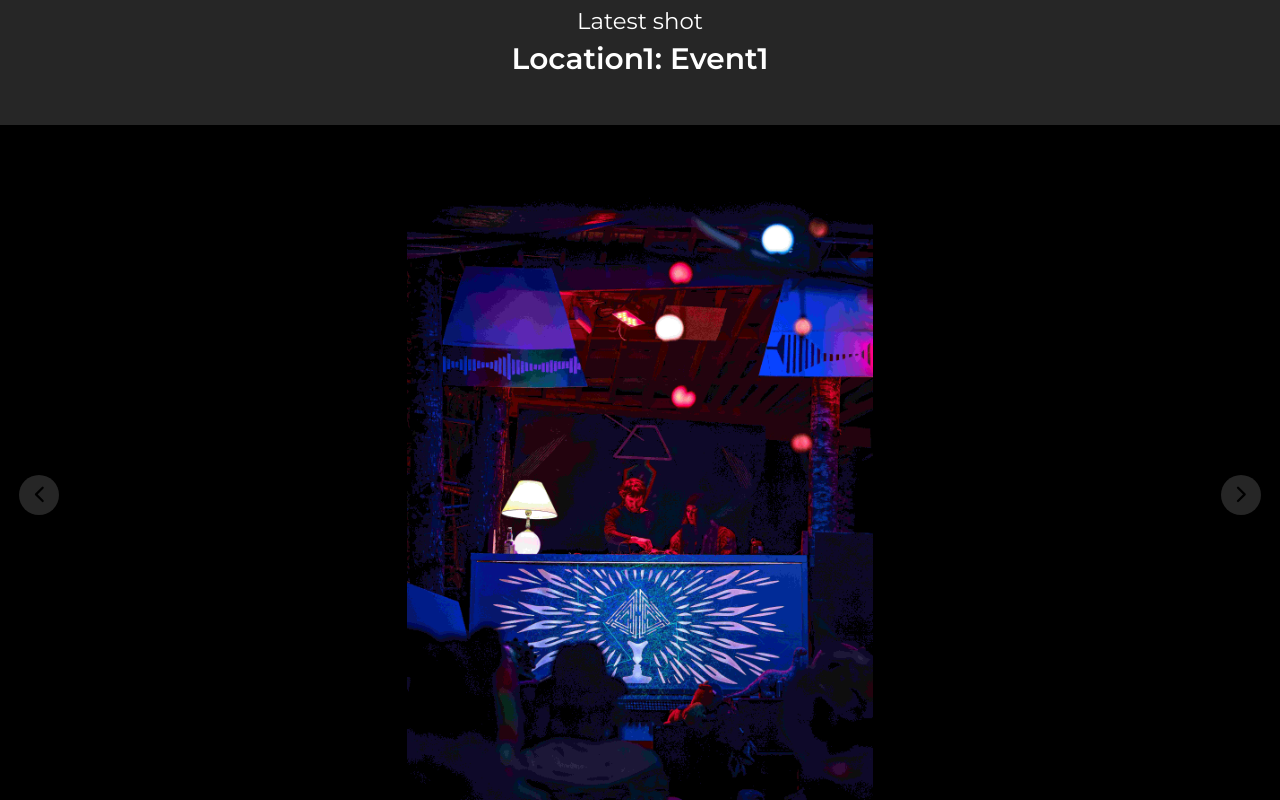
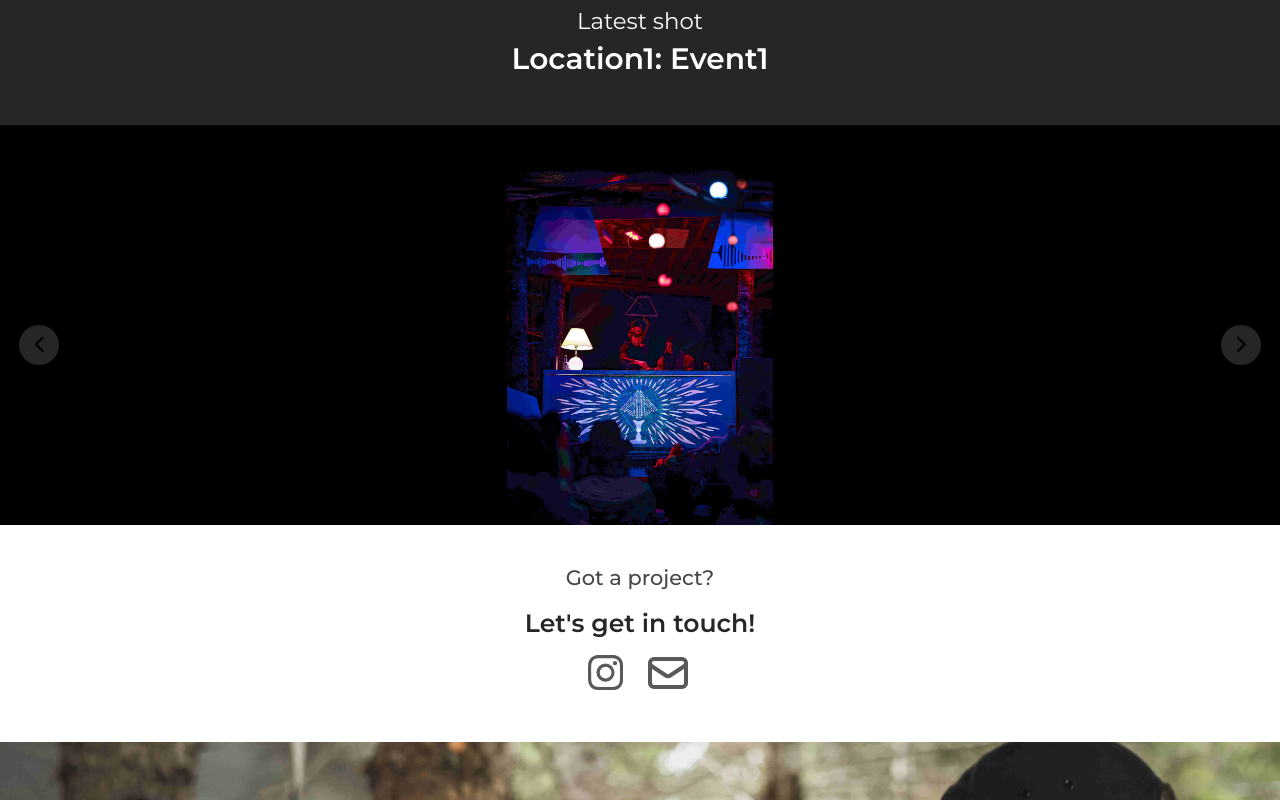
Before and after one commit to hn275/quinn-website, a React (Create React App) app: page / in a window 1280 px wide. Shown: the part 840-1640 px from the top of the page. Built offline with nearby package versions, Linux system fonts and the light colour scheme.

Commit message:
fixed bug on image carousel

```diff
--- a/src/Features/Carousel/Carousel.tsx
+++ b/src/Features/Carousel/Carousel.tsx
@@ -10,27 +10,74 @@ interface CarouselPropTypes {
 const Carousel: React.FC<CarouselPropTypes> = ({ event }): JSX.Element => {
     const images = [...event.vertical, ...event.horizontal]; // all images
     const imagesLength = images.length; // length of all images
-    const [imageIndex, setImageIndex] = useState<number>(0); // image index for the carousel
+    const [topLevelImageIndex, setTopLevelImageIndex] = useState<number>(0); // image index for the carousel
+    // const [isAutoLooping, setIsAutoLooping] = useState<boolean>(true); // auto looping for carousel
     // handle click events
     const handleNext = (): void => {
-        if (imageIndex < imagesLength - 1) {
-            setImageIndex((prevIndex) => (prevIndex += 1));
+        // setting top level image index
+        if (topLevelImageIndex < imagesLength - 1) {
+            setTopLevelImageIndex((prevIndex) => (prevIndex += 1));
         } else {
-            setImageIndex(0); // loop back to the beginning
+            setTopLevelImageIndex(0); // loop back to the beginning
         }
+        // set autoloop to false
+        // setIsAutoLooping(false);
     };
     const handlePrev = (): void => {
-        if (imageIndex > 0) {
-            setImageIndex((prevIndex) => (prevIndex -= 1));
+        // set top level image index
+        if (topLevelImageIndex > 0) {
+            setTopLevelImageIndex((prevIndex) => (prevIndex -= 1));
         } else {
-            setImageIndex(imagesLength - 1); // loop forward to the end
+            setTopLevelImageIndex(imagesLength - 1); // loop forward to the end
         }
+        // set autoloop to false
+        // setIsAutoLooping(false);
+    };
+    // auto loop
+    // useEffect(() => {
+    //     const intervalId = setInterval(() => {
+    //         console.log(topLevelImageIndex);
+    //         if (isAutoLooping) {
+    //             if (topLevelImageIndex < imagesLength - 1) {
+    //                 setTopLevelImageIndex((prevIndex) => (prevIndex += 1));
+    //             } else {
+    //                 setTopLevelImageIndex(0); // loop back to the beginning
+    //             }
+    //         }
+    //     }, 2500);
+    // }, [isAutoLooping]);
+    // resume auto loop
+
+    // dump images on dom
+    const getImages = () => {
+        return images.map((image: string, index: number) => {
+            /**
+             * the carousel length is defined by `imagesLength`
+             * the top level image will be defined either by user clicking pagination button
+             * or by recursion within useEffect
+             * the images are stacked on top of each other
+             * the front displayed image will have a class `top-image`
+             */
+            return (
+                <div
+                    key={index}
+                    className={
+                        index === topLevelImageIndex
+                            ? 'carousel-image top-level'
+                            : 'carousel-image'
+                    }
+                >
+                    <img src={image} alt="" />
+                </div>
+            );
+        });
     };
     return (
         <div className="carousel">
-            <div className="carousel-image">
-                <img src={images[imageIndex]} alt="" />
-            </div>
+            {getImages()}
+            {/* <div className="carousel-image"> */}
+            {/*     <img src={images[imageIndex]} alt="" /> */}
+            {/* </div> */}
             <div className="pagination">
                 <button onClick={handlePrev}>
                     <FiChevronLeft />
--- a/src/assets/stylesheets/css/Portfolio.css
+++ b/src/assets/stylesheets/css/Portfolio.css
@@ -1,5 +1,7 @@
 #portfolio {
   background: black;
+  /* infinite carousel starts here */
+  /* infinite carousel ends here */
 }
 #portfolio .event-header {
   background: hsl(0deg, 0%, 15%);
@@ -22,17 +24,30 @@
 #portfolio .carousel {
   width: 100%;
   position: relative;
+  height: 50vh;
+  /* overflow: hidden; */
 }
 #portfolio .carousel-image {
+  position: absolute;
+  height: 100%;
   width: 100%;
-  height: 50vh;
   display: flex;
   justify-content: center;
   align-items: center;
+  z-index: 0;
+  background-color: black;
+  transition: all 350ms 350ms ease;
+  opacity: 0;
 }
 #portfolio .carousel-image img {
   height: 100%;
   width: auto;
+}
+#portfolio .carousel-image.top-level {
+  z-index: 1;
+  opacity: 1;
+  transform: translateX(0);
+  transition-delay: 0ms;
 }
 #portfolio .pagination {
   position: absolute;
@@ -43,6 +58,7 @@
   justify-content: space-between;
   align-items: center;
   padding: 0 1em;
+  z-index: 2;
 }
 #portfolio .pagination button {
   display: grid;
@@ -82,7 +98,6 @@
 @media only screen and (min-width: 990px) {
   .carousel-image {
     height: 80vh;
-    min-height: 700px;
     max-height: 900px;
   }
 }
--- a/src/assets/stylesheets/scss/Portfolio.scss
+++ b/src/assets/stylesheets/scss/Portfolio.scss
@@ -22,18 +22,34 @@
     .carousel {
         width: 100%;
         position: relative;
+        height: 50vh;
+        /* overflow: hidden; */
     }
+    /* infinite carousel starts here */
     .carousel-image {
+        position: absolute;
+        height: 100%;
         width: 100%;
-        height: 50vh;
         display: flex;
         justify-content: center;
         align-items: center;
+        z-index: 0;
+        background-color: black;
+        transition: all 350ms 350ms ease;
+        opacity: 0;
         img {
             height: 100%;
             width: auto;
         }
     }
+    // left class
+    .carousel-image.top-level {
+        z-index: 1;
+        opacity: 1;
+        transform: translateX(0);
+        transition-delay: 0ms;
+    }
+    /* infinite carousel ends here */
     .pagination {
         position: absolute;
         top: 50%;
@@ -43,6 +59,7 @@
         justify-content: space-between;
         align-items: center;
         padding: 0 1em;
+        z-index: 2;
         button {
             display: grid;
             place-items: center;
@@ -83,7 +100,6 @@
 @media only screen and (min-width: 990px) {
     .carousel-image {
         height: 80vh;
-        min-height: 700px;
         max-height: 900px;
     }
 }
```
Also changed, not shown: 1 other file (tests, documents, lock files or other folders).
